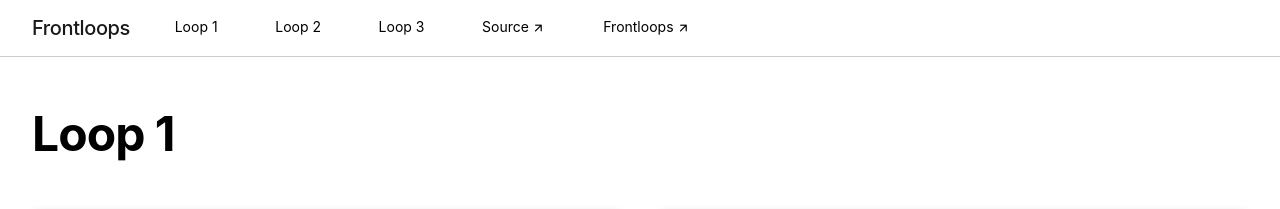
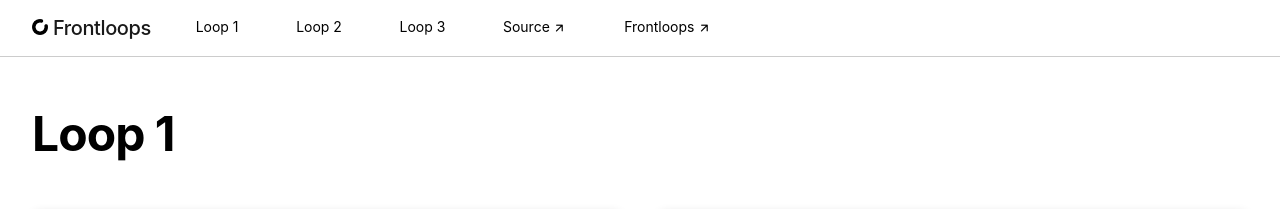
Before and after one commit to maelquerre/frontloops, a Jekyll site: the page built from index.html, in a window 1280 px wide. Shown: the top 209 px of the page. Built offline with Jekyll 4.4.1, drawn with Linux system fonts in a browser that asks for light colours; some web fonts are replaced.

Commit message:
Add brand icon

```diff
--- a/_layouts/default.html
+++ b/_layouts/default.html
@@ -36,7 +36,9 @@
 <body>
 <header class="header">
     <nav class="navbar navbar-expand-md navbar-light bg-white">
-        <a class="navbar-brand" href="#">Frontloops</a>
+        <a class="navbar-brand" href="#">
+            <img class="navbar-brand-icon" src="images/icon.png" alt="icon">
+            Frontloops</a>
         <button class="navbar-toggler" type="button" data-toggle="collapse"
                 data-target="#navbar"
                 aria-controls="navbar" aria-expanded="false"
--- a/css/main.css
+++ b/css/main.css
@@ -60,6 +60,13 @@ img[data-src] {
 .navbar-brand {
     font-weight: 500;
     letter-spacing: -0.02em;
+}
+
+.navbar-brand-icon {
+    display: inline-block;
+    width: 1rem;
+    height: 1rem;
+    vertical-align: baseline;
 }
 
 .nav-item:not(:last-of-type) {
@@ -157,7 +164,9 @@ img[data-src] {
         border-bottom: 3px solid transparent;
     }
 
-    .navbar-nav .nav-link.active {
+    .navbar-light .navbar-nav .nav-link:focus,
+    .navbar-light .navbar-nav .nav-link:hover,
+    .navbar-light .navbar-nav .nav-link.active {
         color: #000;
         border-bottom-color: #000;
     }
```
Also changed, not shown: images/icon.png.
